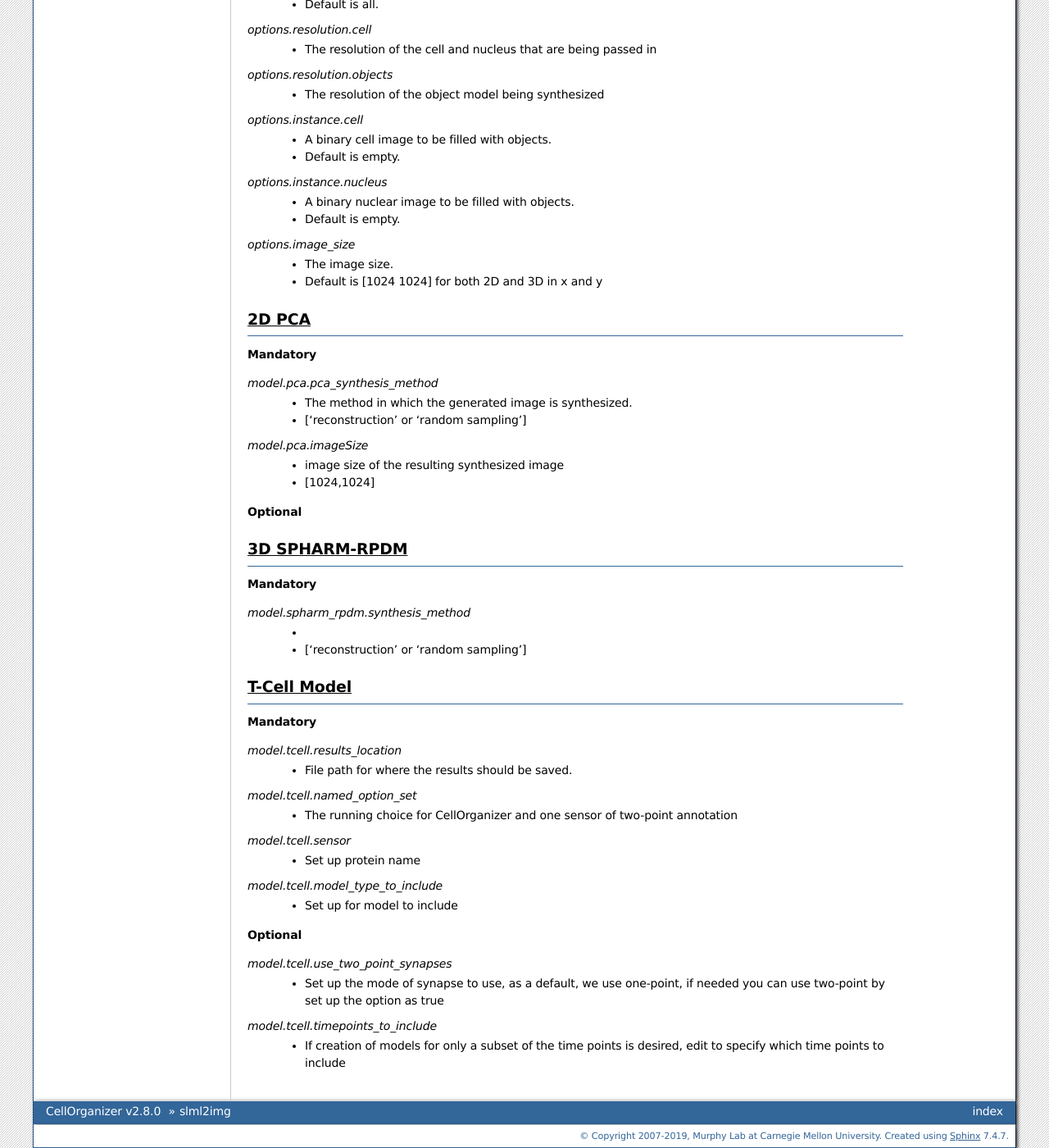
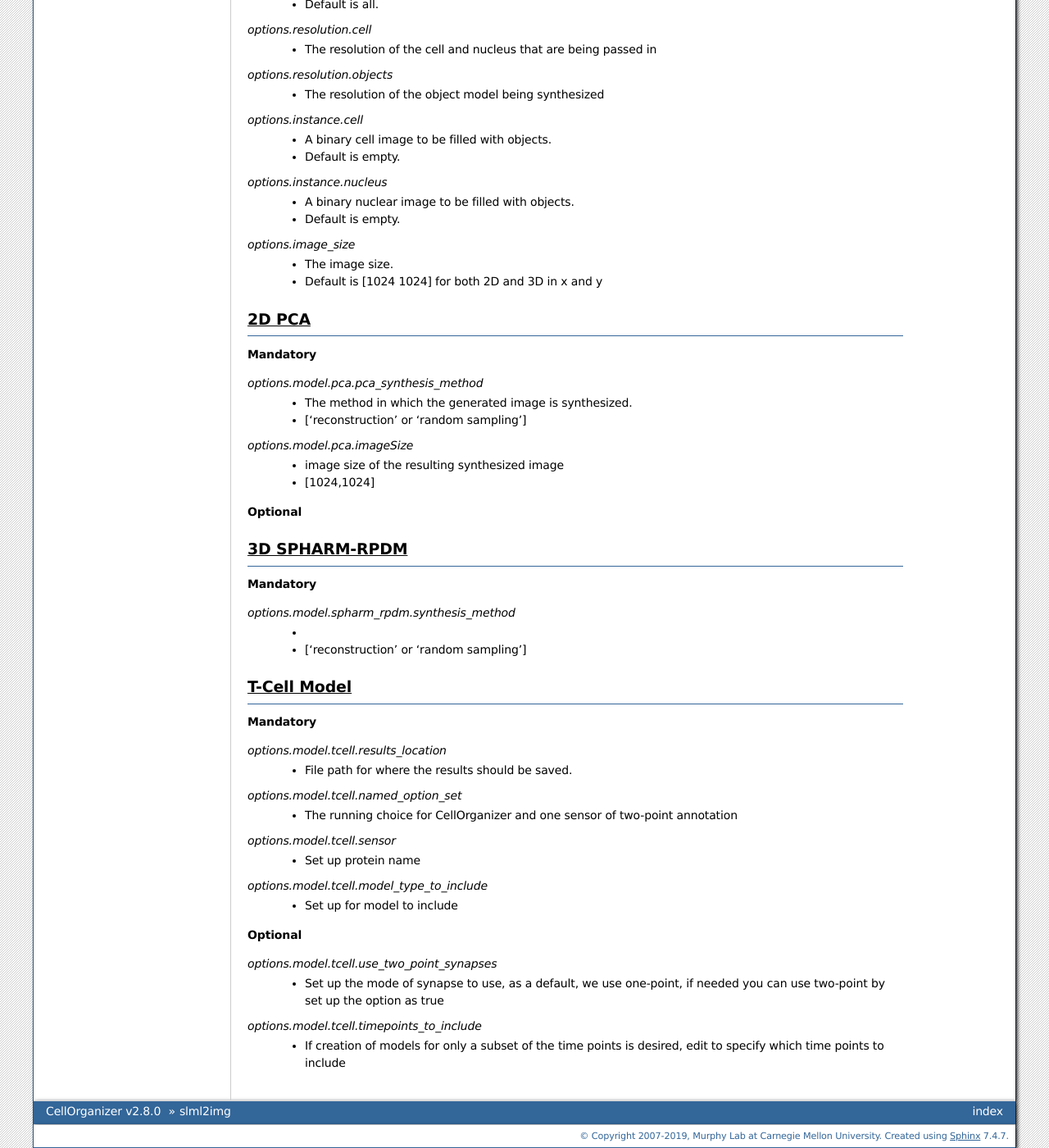
Before and after one commit to murphygroup/cellorganizer-documentation_old, a Sphinx documentation site: the page built from source/chapters/cellorganizer_options/slml2img_options.rst, in a window 1280 px wide and 1400 px high, scrolled down 1597 px. Shown: the whole window at 82% size. Built offline with Sphinx 7.4.7, drawn with Linux system fonts in a browser that asks for light colours.

Commit message:
Update slml2img_options.rst

```diff
--- a/source/chapters/cellorganizer_options/slml2img_options.rst
+++ b/source/chapters/cellorganizer_options/slml2img_options.rst
@@ -110,11 +110,11 @@ General Options
 
 **Mandatory**
 
-*model.pca.pca_synthesis_method*
+*options.model.pca.pca_synthesis_method*
     * The method in which the generated image is synthesized.
     * ['reconstruction' or 'random sampling']
 
-*model.pca.imageSize*
+*options.model.pca.imageSize*
     * image size of the resulting synthesized image
     * [1024,1024]
 
@@ -126,7 +126,7 @@ General Options
 
 **Mandatory**
 
-*model.spharm_rpdm.synthesis_method*
+*options.model.spharm_rpdm.synthesis_method*
     *
     * ['reconstruction' or 'random sampling']
 
@@ -135,22 +135,22 @@ General Options
 ~~~~~~~~~~~
 **Mandatory**
 
-*model.tcell.results_location*
+*options.model.tcell.results_location*
     * File path for where the results should be saved.
 
-*model.tcell.named_option_set*
+*options.model.tcell.named_option_set*
     * The running choice for CellOrganizer and one sensor of two-point annotation
 
-*model.tcell.sensor*
+*options.model.tcell.sensor*
     * Set up protein name
 
-*model.tcell.model_type_to_include*
+*options.model.tcell.model_type_to_include*
     * Set up for model to include
 
 **Optional**
 
-*model.tcell.use_two_point_synapses*
+*options.model.tcell.use_two_point_synapses*
     * Set up the mode of synapse to use, as a default, we use one-point, if needed you can use two-point by set up the option as true
 
-*model.tcell.timepoints_to_include*
+*options.model.tcell.timepoints_to_include*
     * If creation of models for only a subset of the time points is desired, edit to specify which time points to include
```
